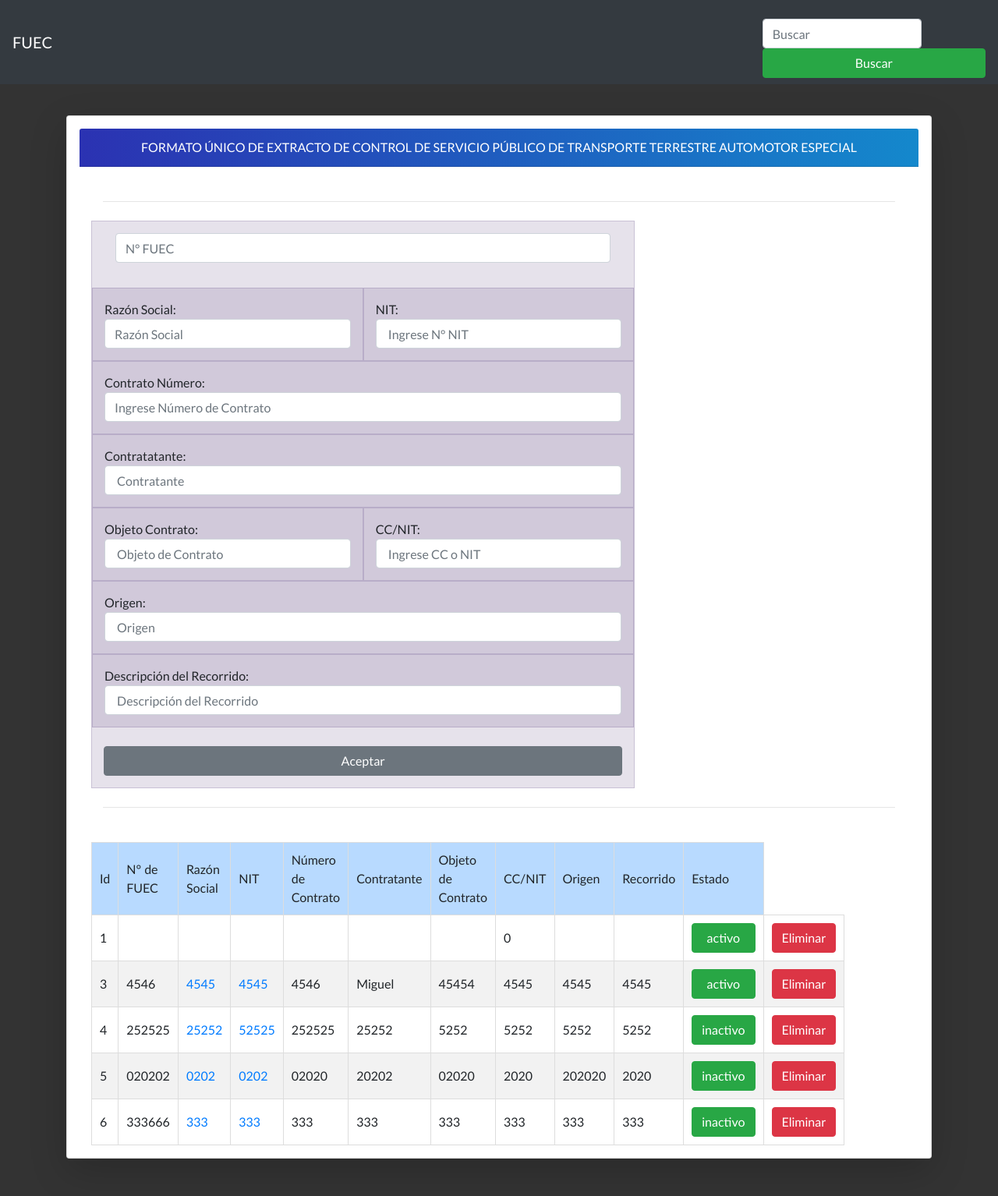
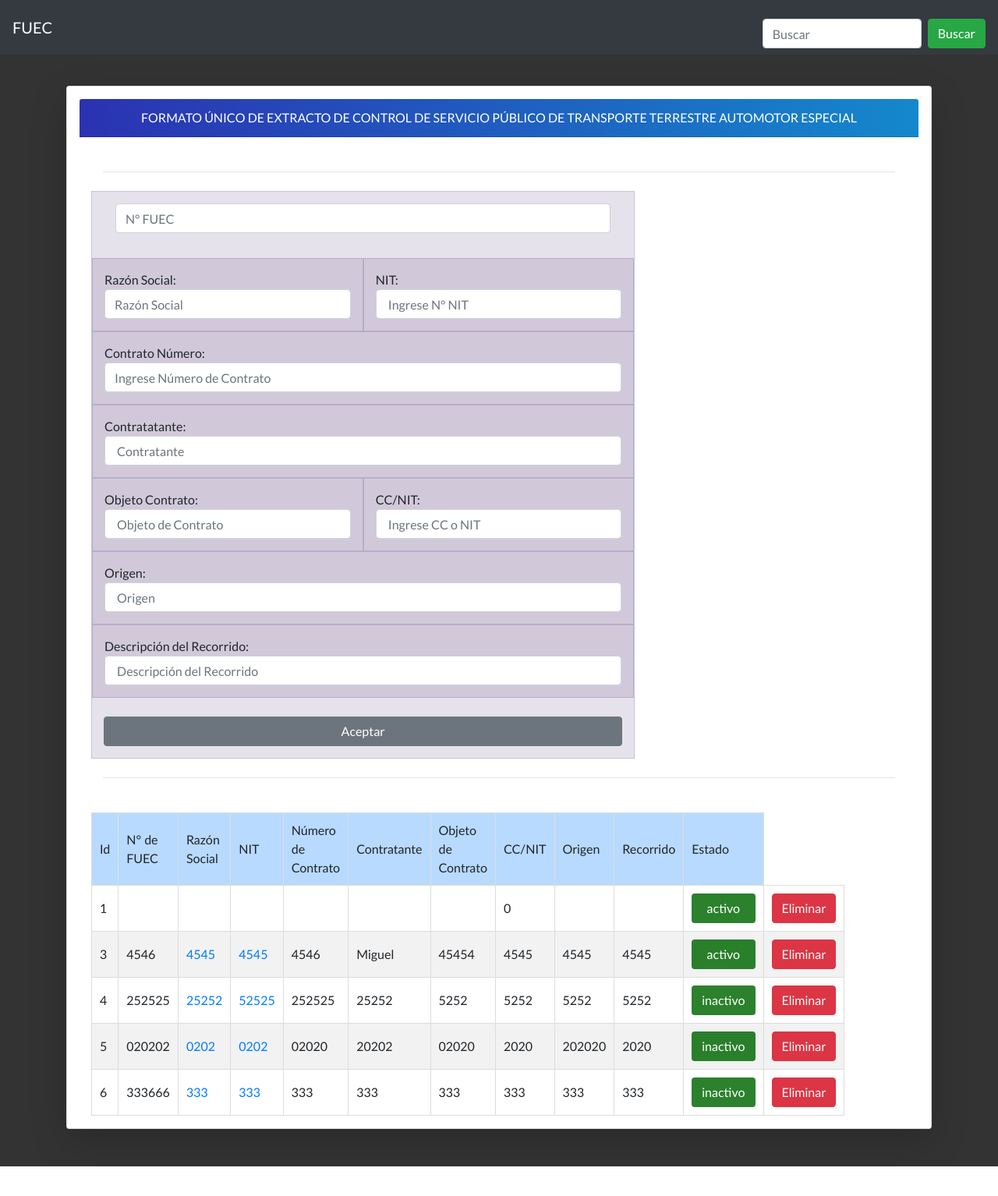
Before and after one commit to miguelosorionaranjo/CRM, a PHP site: page / in a window 1280 px wide. Shown: the whole page at 78% size. After the commit the page ends 1496 px from the top, so only its background shows below. Run offline with PHP 8.4, Linux system fonts and the light colour scheme; data comes from the database, SQL or seed files in the repository.

Commit message:
Botones de activar

```diff
--- a/codigo.js
+++ b/codigo.js
@@ -124,7 +124,7 @@ $(document).ready(function() {
                   ${task.recorrido}
                   </td>
                   <td>
-                    <button class="task-activa btn btn-success ">
+                    <button class="task-activa btn btn-success-activa ">
                     ${task.activa}
                     </button>
                   </td>
--- a/estilos.css
+++ b/estilos.css
@@ -73,6 +73,8 @@ h1{
   .ventanas {
     width: 100%;
   }
-  .btn-success{
+  .btn-success-activa{
     width: 100%;
+    background-color: rgba(11, 109, 11, 0.863);
+    color:white;
   }
```
